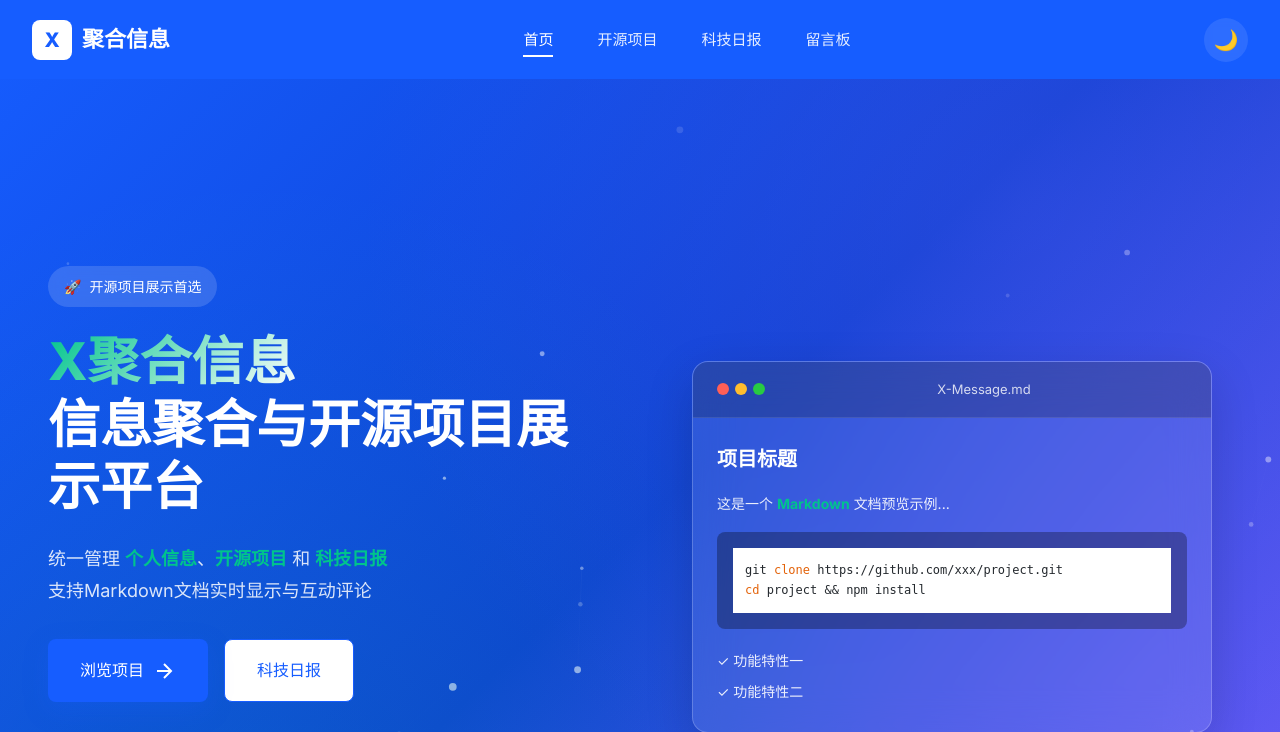
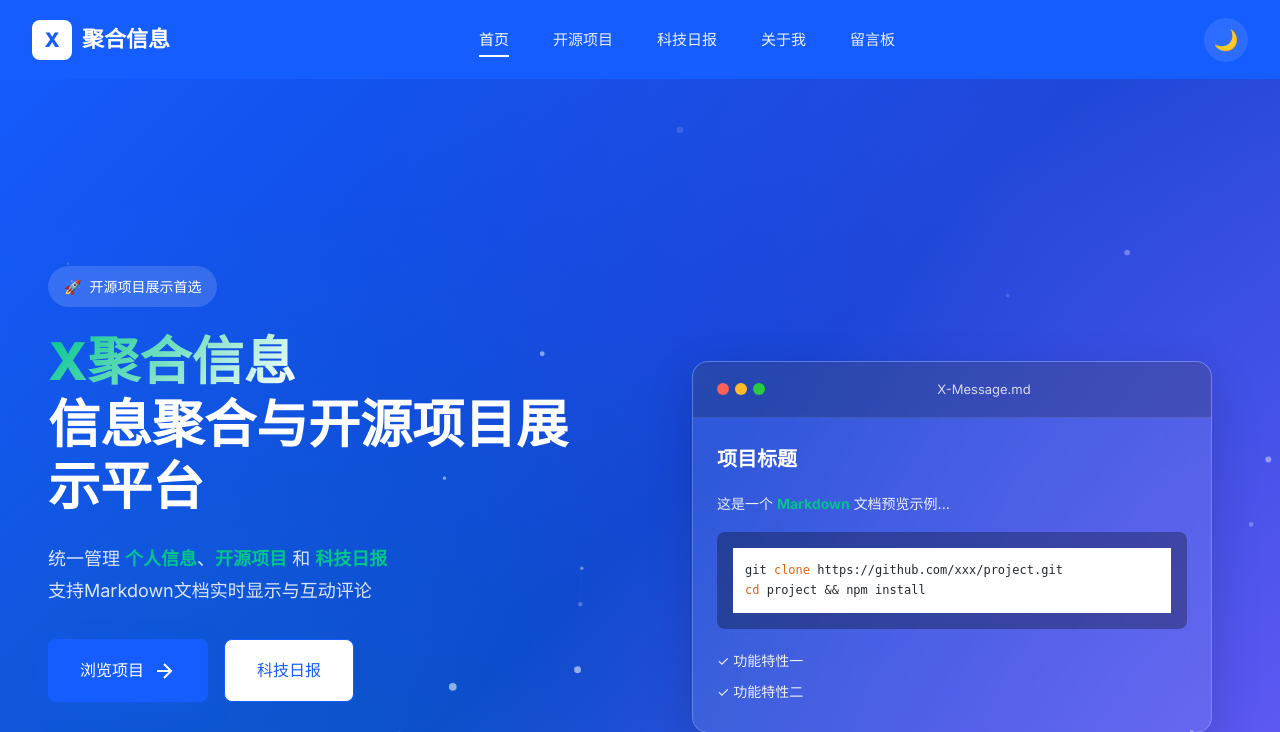
Before and after one commit to Ajie16/x-message, a Flask app: page / in a window 1280 px wide. Shown: the top 732 px of the page. Run offline with Flask 3, Linux system fonts and the light colour scheme; some libraries are stand-ins or nearby versions.

Commit message:
feat: 导航栏添加关于我标签页
- 桌面端导航栏添加关于我链接
- 移动端菜单添加关于我链接
- 页脚快速导航添加关于我链接

```diff
--- a/templates/index.html
+++ b/templates/index.html
@@ -53,6 +53,7 @@
                 <a href="#hero" class="nav-link active">首页</a>
                 <a href="#projects" class="nav-link">开源项目</a>
                 <a href="#news" class="nav-link">科技日报</a>
+                <a href="#profile" class="nav-link">关于我</a>
                 <a href="#comments" class="nav-link">留言板</a>
             </div>
 
@@ -74,6 +75,7 @@
         <a href="#hero" class="mobile-nav-link active">首页</a>
         <a href="#projects" class="mobile-nav-link">开源项目</a>
         <a href="#news" class="mobile-nav-link">科技日报</a>
+        <a href="#profile" class="mobile-nav-link">关于我</a>
         <a href="#comments" class="mobile-nav-link">留言板</a>
     </div>
 
@@ -317,6 +319,7 @@ cd project && npm install</code></pre>
                         <li><a href="#hero">首页</a></li>
                         <li><a href="#projects">开源项目</a></li>
                         <li><a href="#news">科技日报</a></li>
+                        <li><a href="#profile">关于我</a></li>
                         <li><a href="#comments">留言板</a></li>
                     </ul>
                 </div>
```
